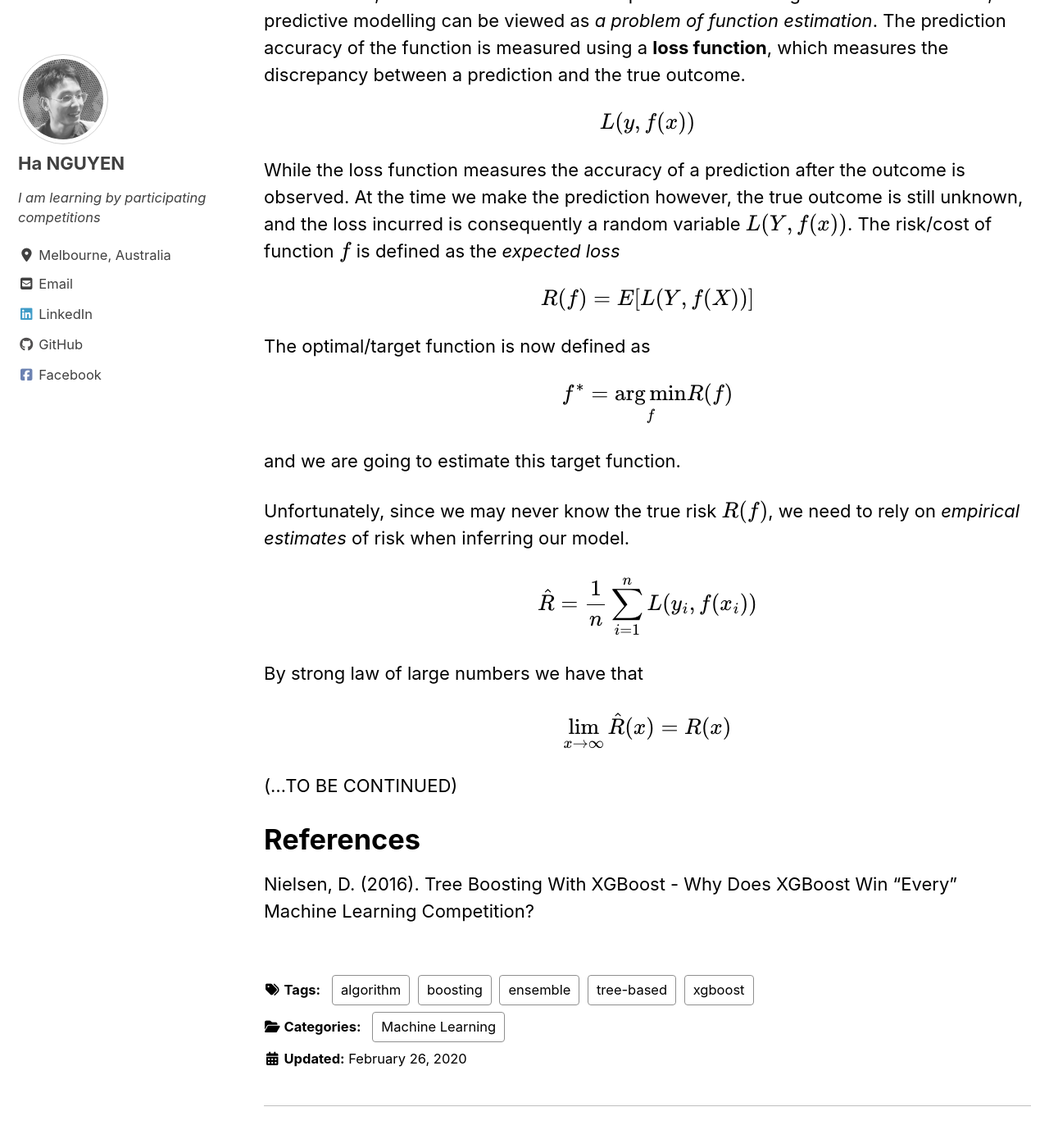
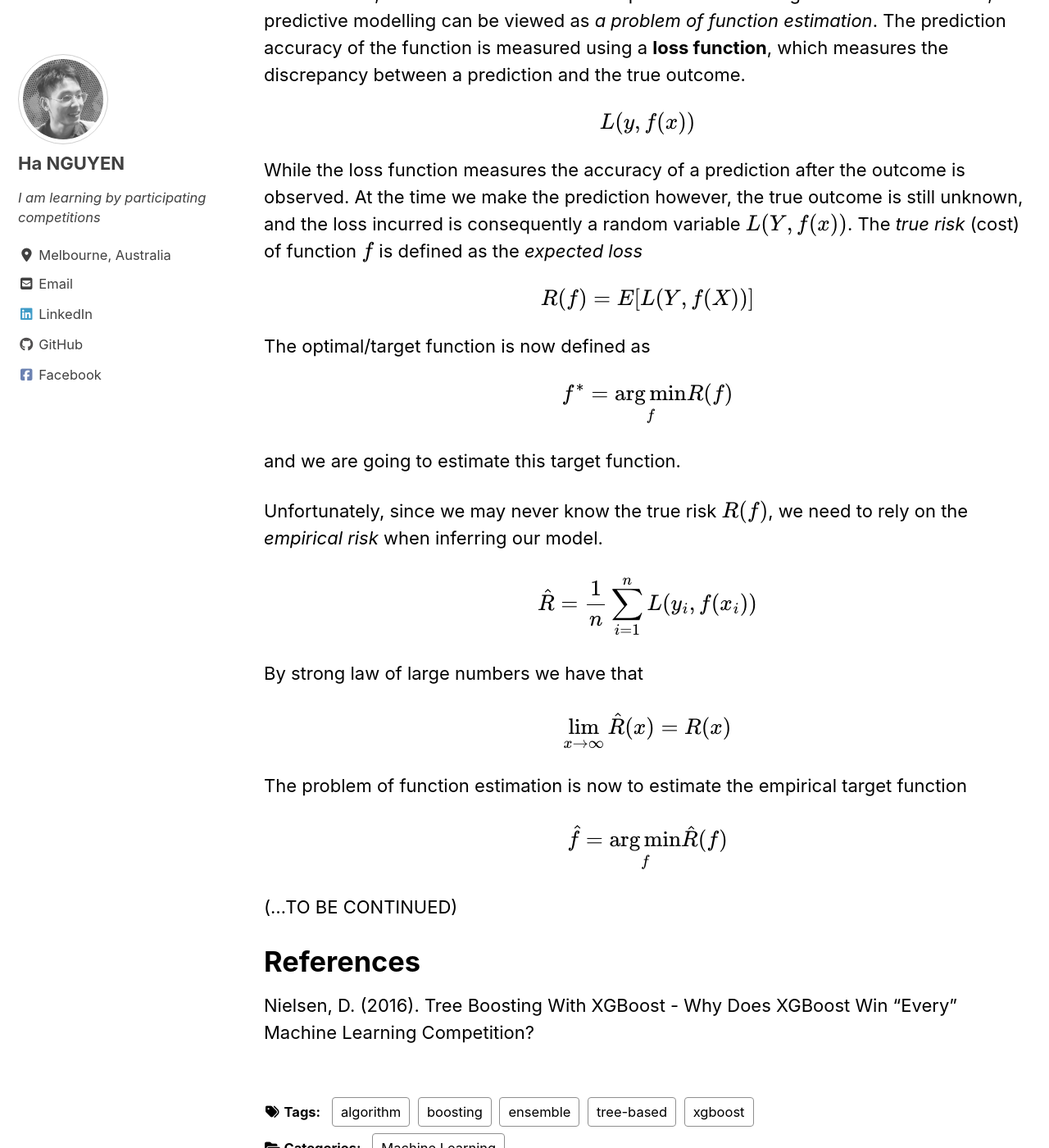
Before and after one commit to datasciblog/datasciblog.github.io, a Jekyll site: the page built from _posts/2020-02-26-tree-boosting-03.md, in a window 1280 px wide and 1400 px high, scrolled down 1036 px. Shown: the whole window at 82% size. Built offline with Jekyll 4.4.1, drawn with Linux system fonts in a browser that asks for light colours; cached includes are drawn as plain includes; nearby versions of some CDN libraries; formulas are drawn with MathJax 3.

Commit message:
Update 2020-02-26-tree-boosting-03.md

```diff
--- a/_posts/2020-02-26-tree-boosting-03.md
+++ b/_posts/2020-02-26-tree-boosting-03.md
@@ -35,7 +35,7 @@ From now on, we will concern ourself with predictive modelling. In the statistic
 $$L(y, f(x))$$
 
 While the loss function measures the accuracy of a prediction after the outcome is observed. At the time we make the prediction however, the true outcome is still
-unknown, and the loss incurred is consequently a random variable $L(Y, f(x))$. The risk/cost of function $f$ is defined as the *expected loss*
+unknown, and the loss incurred is consequently a random variable $L(Y, f(x))$. The *true risk* (cost) of function $f$ is defined as the *expected loss*
 
 $$R(f) = E[L(Y, f(X))]$$
 
@@ -45,7 +45,7 @@ $$f^{*} = \underset{f}{\arg\min} R(f)$$
 
 and we are going to estimate this target function.
 
-Unfortunately, since we may never know the true risk $R(f)$, we need to rely on *empirical estimates* of risk when inferring our model.
+Unfortunately, since we may never know the true risk $R(f)$, we need to rely on the *empirical risk* when inferring our model.
 
 $$\hat{R} = \frac{1}{n} \sum\limits_{i=1}^n L(y_i, f(x_i))$$
 
@@ -53,6 +53,9 @@ By strong law of large numbers we have that
 
 $$\lim_{x\to\infty} \hat{R}(x) = R(x)$$
 
+The problem of function estimation is now to estimate the empirical target function
+
+$$\hat{f} = \underset{f}{\arg\min} \hat{R}(f)$$
 
 (...TO BE CONTINUED)
 
```
